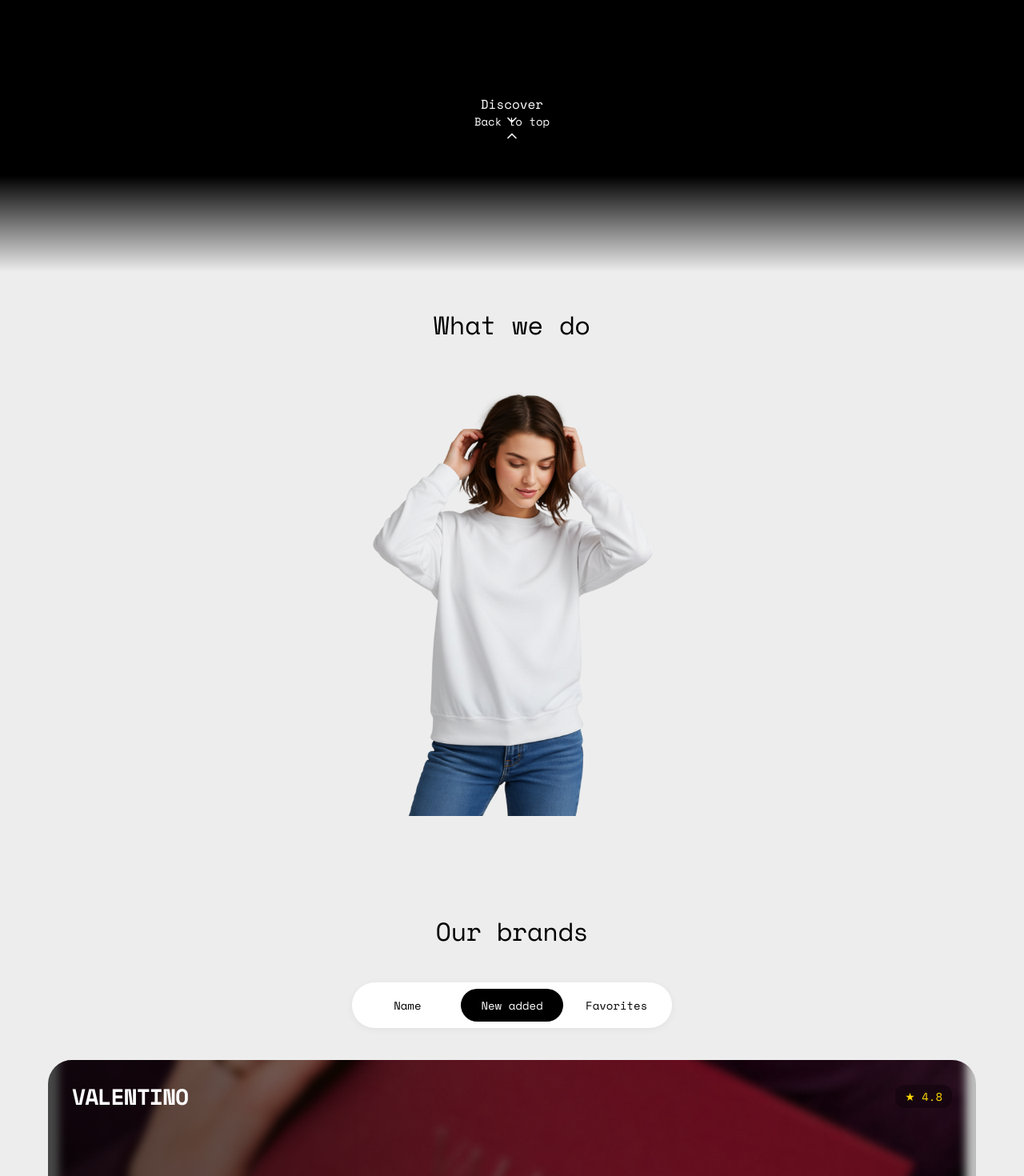
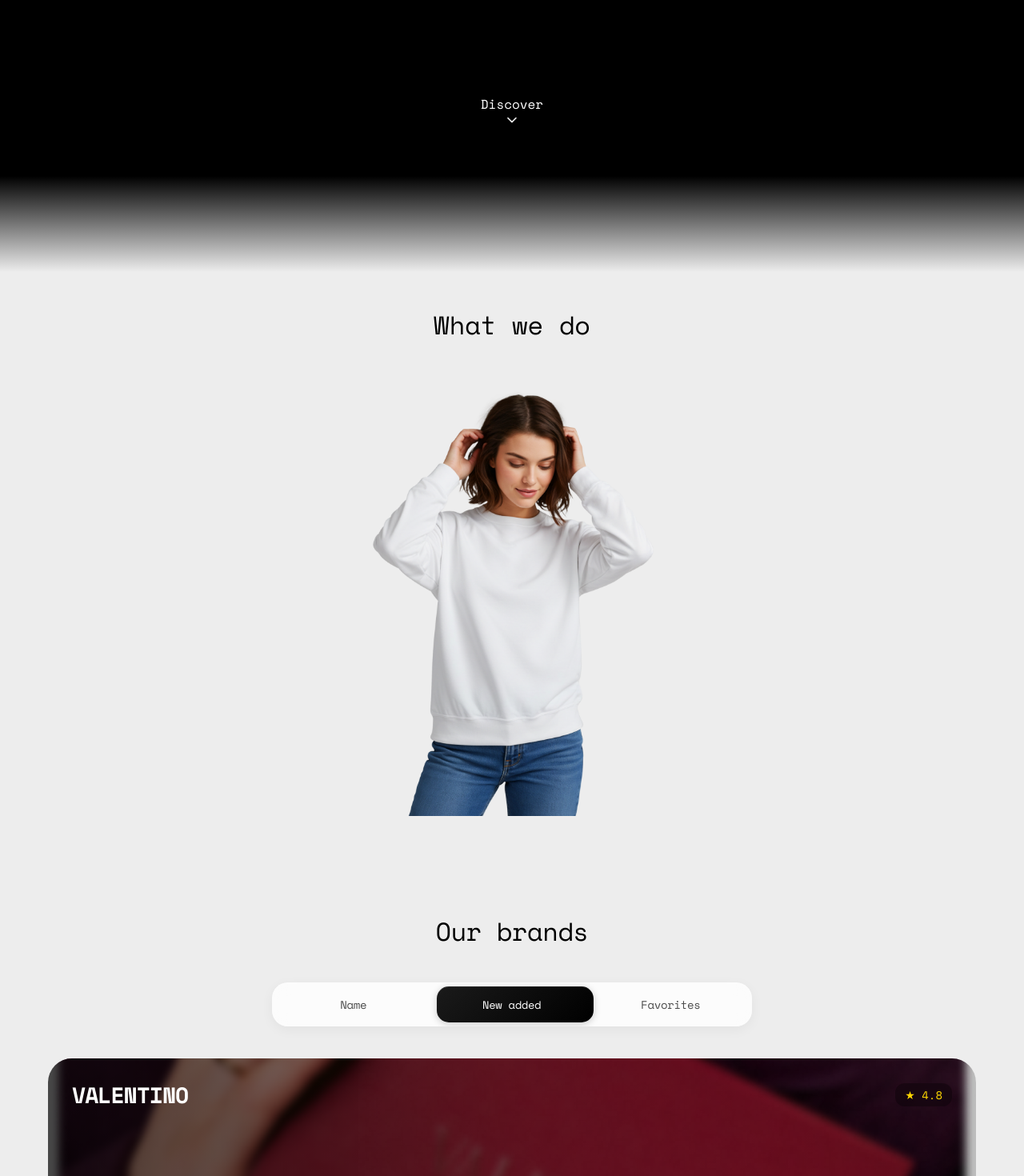
Before and after one commit to Daisu2001/DA, a React (Create React App) app in the folder Alive/alive-app/: page / in a window 1280 px wide. Shown: the part 580-2050 px from the top of the page at 80% size. Built offline with nearby package versions, Linux system fonts and the light colour scheme.

Commit message:
ahi viendo

```diff
--- a/Alive/alive-app/src/App.css
+++ b/Alive/alive-app/src/App.css
@@ -792,45 +792,104 @@ body {
 }
 
 .brands-filter-bar {
-  background-color: white;
-  border-radius: 30px;
-  padding: 8px;
+  background: rgba(255, 255, 255, 0.8);
+  backdrop-filter: blur(10px);
+  -webkit-backdrop-filter: blur(10px);
+  border-radius: 20px;
+  padding: 5px;
   display: flex;
-  gap: 8px;
-  box-shadow: 0 2px 10px rgba(0, 0, 0, 0.05);
-  margin: 0 20px;
-  max-width: 400px;
-  width: 100%;
+  gap: 5px;
+  box-shadow:
+    0 4px 15px rgba(0, 0, 0, 0.05),
+    inset 0 0 0 1px rgba(255, 255, 255, 0.2);
+  margin: 0 auto;
+  max-width: 600px;
+  width: 90%;
   position: relative;
+  overflow: hidden;
 }
 
 .filter-button {
   flex: 1;
   background: none;
   border: none;
-  padding: 10px 20px;
-  border-radius: 22px;
+  padding: 12px 40px;
+  border-radius: 15px;
   font-family: 'Space Mono', monospace;
   font-size: 14px;
-  color: black;
+  color: rgba(0, 0, 0, 0.7);
   cursor: pointer;
   position: relative;
   z-index: 1;
+  transition: all 0.4s cubic-bezier(0.4, 0, 0.2, 1);
+  letter-spacing: -0.3px;
+  min-width: 120px;
+  display: flex;
+  align-items: center;
+  justify-content: center;
+  text-align: center;
+}
+
+.filter-button span {
+  display: block;
+  width: 100%;
+  text-align: center;
+}
+
+.filter-button:hover {
+  color: rgba(0, 0, 0, 0.9);
 }
 
 .filter-button.active {
   color: white;
+  text-shadow: 0 1px 2px rgba(0, 0, 0, 0.1);
 }
 
 .filter-indicator {
   position: absolute;
-  height: calc(100% - 16px);
-  width: calc(33.333% - 5.333px);
-  background-color: black;
-  border-radius: 22px;
-  top: 8px;
-  left: calc(33.333% + 2.666px);
+  height: calc(100% - 10px);
+  width: calc(33.33% - 4px);
+  background: linear-gradient(135deg, #1a1a1a 0%, #000000 100%);
+  border-radius: 15px;
+  top: 5px;
+  left: 5px;
   pointer-events: none;
+  transition: transform 0.4s cubic-bezier(0.4, 0, 0.2, 1);
+  transform: translateX(0);
+  box-shadow:
+    0 2px 10px rgba(0, 0, 0, 0.2),
+    inset 0 1px 1px rgba(255, 255, 255, 0.1);
+}
+
+/* Middle position */
+.filter-button:nth-child(2).active ~ .filter-indicator {
+  transform: translateX(calc(100% + 5px));
+}
+
+/* Last position */
+.filter-button:nth-child(3).active ~ .filter-indicator {
+  transform: translateX(calc(200% + 10px));
+}
+
+/* Add subtle hover effect on the entire bar */
+.brands-filter-bar:hover {
+  background: rgba(255, 255, 255, 0.85);
+  transform: translateY(-1px);
+  box-shadow:
+    0 6px 20px rgba(0, 0, 0, 0.07),
+    inset 0 0 0 1px rgba(255, 255, 255, 0.25);
+  transition: all 0.3s ease;
+}
+
+/* Add a subtle pulse animation to the active button */
+@keyframes subtle-pulse {
+  0% { transform: scale(1); }
+  50% { transform: scale(0.98); }
+  100% { transform: scale(1); }
+}
+
+.filter-button.active {
+  animation: subtle-pulse 2s infinite ease-in-out;
 }
 
 .brand-card {
@@ -1226,42 +1285,53 @@ body {
 
 .back-to-top {
   position: fixed;
-  bottom: 20px;
-  left: 50%;
-  transform: translateX(-50%);
-  background: transparent;
+  bottom: 30px;
+  left: 30px;
+  background: rgba(255, 255, 255, 0.1);
   border: none;
   color: white;
+  width: 45px;
+  height: 45px;
+  border-radius: 50%;
   display: flex;
-  flex-direction: column;
   align-items: center;
-  gap: 8px;
+  justify-content: center;
   cursor: pointer;
-  transition: opacity 0.2s ease;
-  font-family: 'Space Mono', monospace;
-  font-size: 14px;
-  padding: 10px;
-  z-index: 1000;
+  transition: all 0.3s ease;
+  opacity: 0;
+  visibility: hidden;
+  backdrop-filter: blur(5px);
+  -webkit-backdrop-filter: blur(5px);
+  box-shadow: 0 2px 10px rgba(0, 0, 0, 0.2);
+}
+
+.back-to-top.visible {
+  opacity: 1;
+  visibility: visible;
 }
 
 .back-to-top:hover {
-  opacity: 0.8;
+  background: rgba(255, 255, 255, 0.2);
+  transform: translateY(-2px);
 }
 
 .back-to-top svg {
-  animation: bounce-up 2s infinite;
+  transform: rotate(180deg);
+  transition: transform 0.3s ease;
 }
 
-@keyframes bounce-up {
-  0%, 20%, 50%, 80%, 100% {
-    transform: rotate(180deg) translateY(0);
-  }
-  40% {
-    transform: rotate(180deg) translateY(10px);
-  }
-  60% {
-    transform: rotate(180deg) translateY(5px);
-  }
+.back-to-top:hover svg {
+  transform: rotate(180deg) translateY(-2px);
+}
+
+/* Make back to top button dark when not in black section */
+.middle-section .back-to-top {
+  background: rgba(0, 0, 0, 0.1);
+  color: black;
+}
+
+.middle-section .back-to-top:hover {
+  background: rgba(0, 0, 0, 0.2);
 }
 
 /* Middle Section (between brands and black section) */
--- a/Alive/alive-app/src/App.tsx
+++ b/Alive/alive-app/src/App.tsx
@@ -45,6 +45,9 @@ function App() {
   const [isOverBlackSection, setIsOverBlackSection] = useState(false);
   const [hoveredBrand, setHoveredBrand] = useState<string | null>(null);
   const [scrollY, setScrollY] = useState(0);
+  const [lastScrollY, setLastScrollY] = useState(0);
+  const [showBackToTop, setShowBackToTop] = useState(false);
+  const [activeFilter, setActiveFilter] = useState<'name' | 'new' | 'favorites'>('new');
   const [favorites, setFavorites] = useState<string[]>(() => {
     const savedFavorites = localStorage.getItem('brandFavorites');
     return savedFavorites ? JSON.parse(savedFavorites) : [];
@@ -68,24 +71,24 @@ function App() {
 
   useEffect(() => {
     const handleScroll = () => {
-      const scrollPosition = window.scrollY;
-      const windowHeight = window.innerHeight;
+      const currentScrollY = window.scrollY;
+      const blackSection = document.querySelector('.black-section');
 
-      // Check if we're over the black section
-      const blackSection = document.querySelector('.black-section');
       if (blackSection) {
         const blackSectionTop = blackSection.getBoundingClientRect().top;
-        setIsOverBlackSection(blackSectionTop <= windowHeight * 0.5);
+        const isInBlackSection = blackSectionTop <= window.innerHeight && blackSectionTop > -blackSection.clientHeight;
+        const isScrollingUp = currentScrollY < lastScrollY;
+
+        setShowBackToTop(isInBlackSection && isScrollingUp);
+        setLastScrollY(currentScrollY);
       }
 
-      setIsDarkBackground(scrollPosition < windowHeight * 0.5);
+      setScrollY(currentScrollY);
     };
 
     window.addEventListener('scroll', handleScroll);
-    handleScroll(); // Initial check
-
     return () => window.removeEventListener('scroll', handleScroll);
-  }, []);
+  }, [lastScrollY]);
 
   useEffect(() => {
     const observer = new IntersectionObserver(
@@ -256,13 +259,22 @@ function App() {
       <section id="our-brands" className="brands-section">
         <h1>Our brands</h1>
         <div className="brands-filter-bar">
-          <button className="filter-button">
+          <button
+            className={`filter-button ${activeFilter === 'name' ? 'active' : ''}`}
+            onClick={() => setActiveFilter('name')}
+          >
             <span>Name</span>
           </button>
-          <button className="filter-button active">
+          <button
+            className={`filter-button ${activeFilter === 'new' ? 'active' : ''}`}
+            onClick={() => setActiveFilter('new')}
+          >
             <span>New added</span>
           </button>
-          <button className="filter-button">
+          <button
+            className={`filter-button ${activeFilter === 'favorites' ? 'active' : ''}`}
+            onClick={() => setActiveFilter('favorites')}
+          >
             <span>Favorites</span>
           </button>
           <div className="filter-indicator"></div>
@@ -351,11 +363,10 @@ function App() {
             <button className="contact-button">E-mail</button>
           </div>
           <button
-            className="back-to-top"
+            className={`back-to-top ${showBackToTop ? 'visible' : ''}`}
             onClick={() => window.scrollTo({ top: 0, behavior: 'smooth' })}
           >
-            <span>Back to top</span>
-            <ChevronDown size={20} style={{ transform: 'rotate(180deg)' }} />
+            <ChevronDown size={24} />
           </button>
         </div>
       </section>
```
